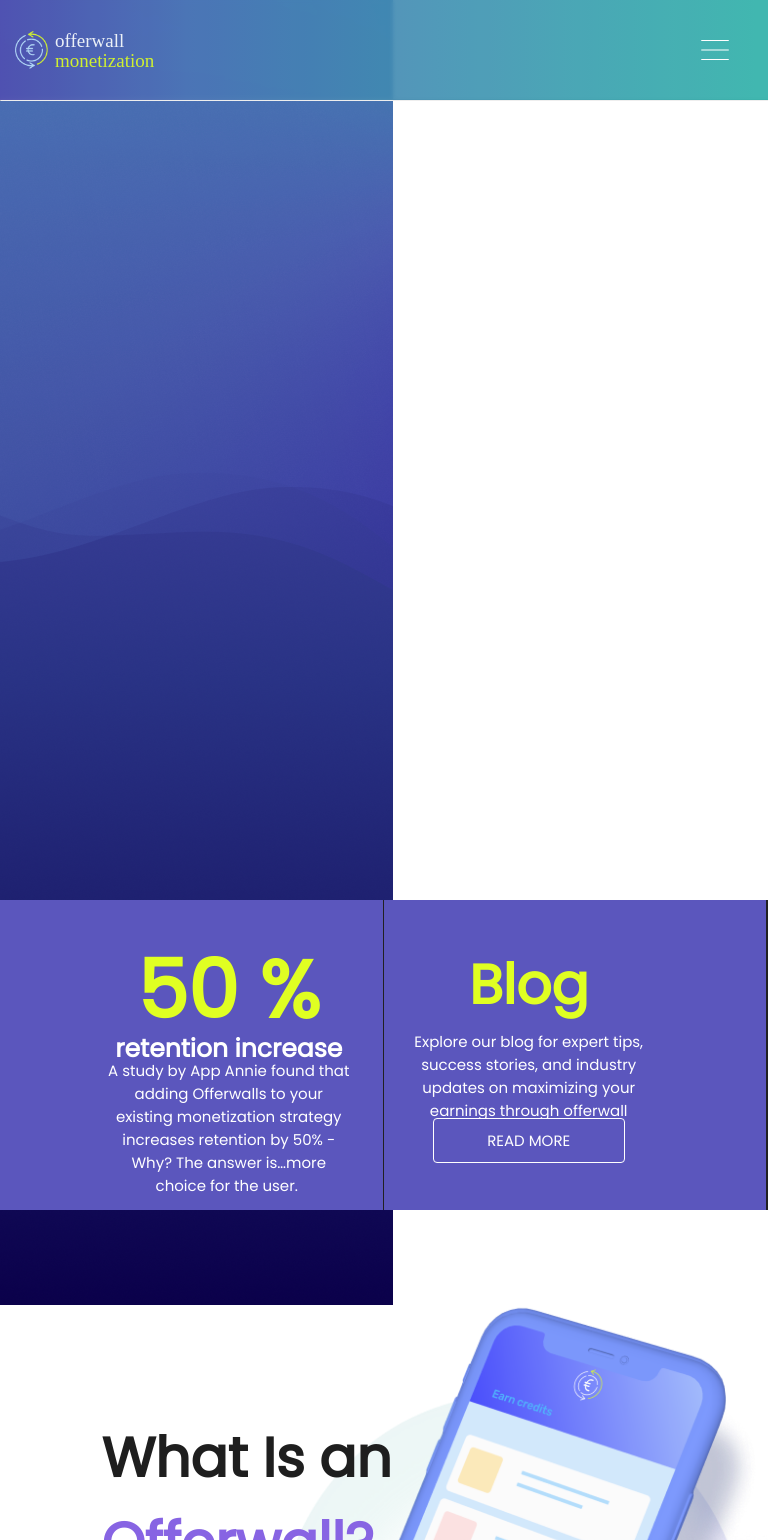
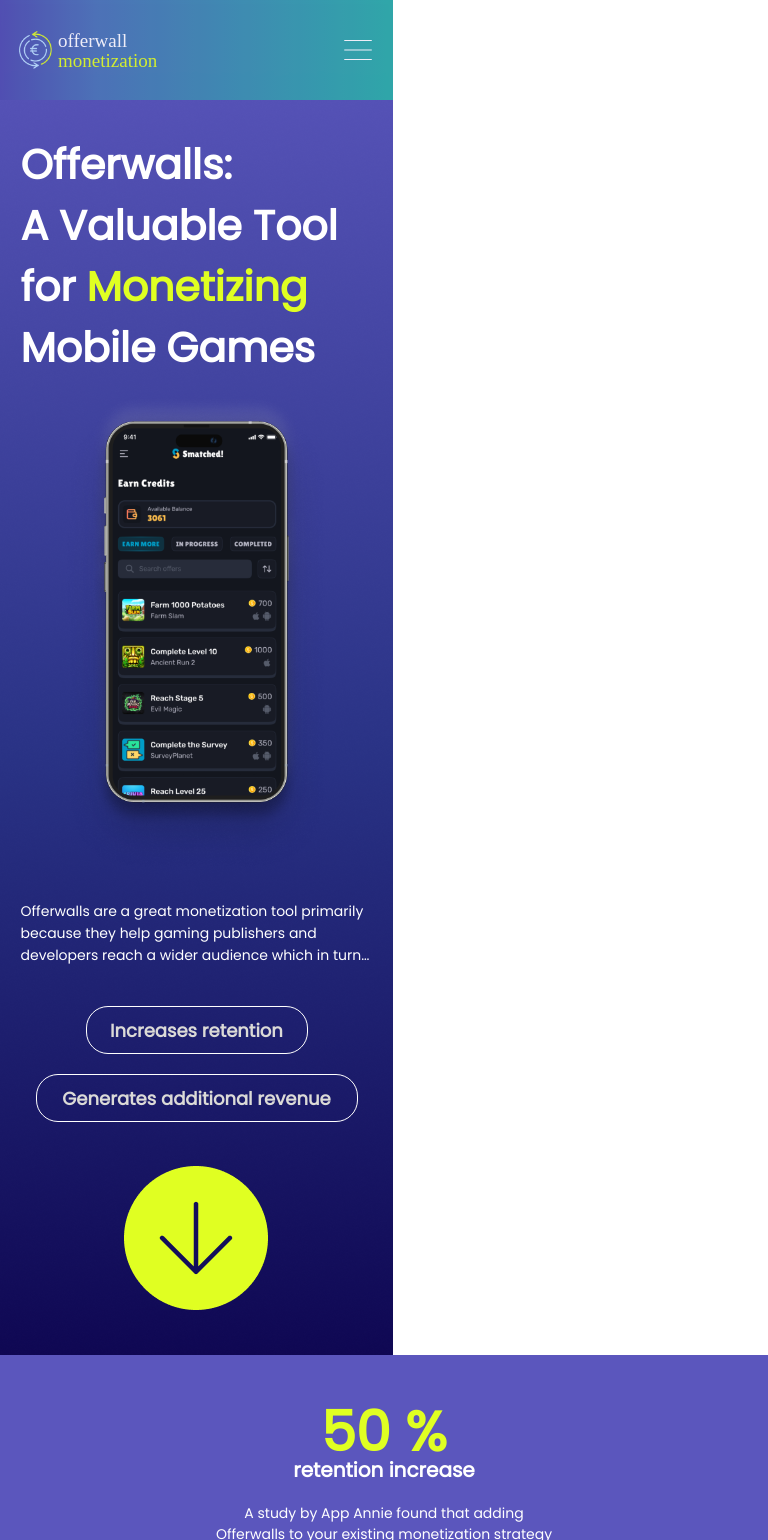
Before and after one commit to davijaca/offerwallmonetization, a React (Create React App) app: page / in a window 768 px wide. Shown: the top 1540 px of the page. Built offline with nearby package versions, Linux system fonts and the light colour scheme.

Commit message:
header and hero header

```diff
--- a/src/components/Header/Header.module.css
+++ b/src/components/Header/Header.module.css
@@ -176,7 +176,32 @@
 
 
 /*MOBILE RESPONSIVENESS*/
-@media only screen and (max-width: 1130px) {
+@media only screen and (max-width: 1130px) and (min-width: 393px){
+
+
+    .mainBox {
+        background: linear-gradient(
+                90deg,
+                rgba(81, 79, 177, 1) 0%,
+                rgba(76, 117, 183, 1) 24.304988980293274%,
+                rgba(53, 159, 173, 1) 77.56538987159729%,
+                rgba(44, 175, 168, 1) 98.4375%
+        );
+        opacity: 0.8999999761581421;
+        width: 393px;
+        height: 100px;
+        position: fixed;
+        left: 0px;
+        top: 0px;
+        backdrop-filter: blur(2px);
+        z-index: 20;
+    }
+
+    .headerBox {
+        height: 100px;
+        width: 393px;
+        display: flex;
+    }
 
     .right{
         display: flex;
@@ -191,7 +216,7 @@
         height:38.4px;
         display: flex;
         position: absolute;
-        left: 15px;
+        left: 19px;
     }
 
     .headerTitle {
@@ -199,7 +224,7 @@
         height: 42.667px;
         flex-shrink: 0;
         position: absolute;
-        left: 55px;
+        left: 58px;
         top: 20px;
     }
 
@@ -225,14 +250,7 @@
     }
 
     .topMenu {
-        display: flex;
-        flex-direction: row;
-        gap: 81px;
-        align-items: center;
-        justify-content: center;
-        position: absolute;
-        left: 490px;
-        top: 42px;
+        display: none;
     }
 
     .topMenuItem {
--- a/src/pages/Home/Home.jsx
+++ b/src/pages/Home/Home.jsx
@@ -55,8 +55,47 @@
                   </div>
 
                   {/*Mobile Responsiveness*/}
-                  <div className ={ styles.mobileTopFirstBg} style={{ backgroundImage: "url(/images/home_Mobile_background.png)", backgroundColor: "green"}}>
+                  <div className ={ styles.mobileTopFirstBg} style={{ backgroundImage: "url(/images/home_Mobile_background.png)"}}>
 
+                      <div className={styles.mainFirst}>
+                          <div className={styles.rightMain}>
+                              <div className={styles.text}>
+                                  Offerwalls:
+                                  <br/>
+                                  A Valuable Tool
+                                  <br />
+                                  <div className={styles.forMonetize}>
+                                      <div> for </div>&nbsp;
+                                      <div className={styles.M}>Monetizing</div>
+                                  </div>
+                                  Mobile Games
+                              </div>
+
+                              <div className={styles.leftMain}>
+                                  <div className={styles.leftImgInfo}>
+                                      <img className={styles.leftImg} src="/images/iPhone_14%20_Pro.png"/>
+                                  </div>
+                              </div>
+
+                              <div className={styles.parag}>
+                                  <div className={styles.innerParag}> Offerwalls are a great monetization
+                                      tool primarily because they help gaming
+                                      publishers and developers reach a wider
+                                      audience which in turn…
+                                  </div>
+                              </div>
+                              <div className={styles.buttonText}>
+                                  <div className={styles.buttonText1}>Increases retention</div>
+                                  <div className={styles.buttonText2}>Generates additional revenue</div>
+                              </div>
+                              <div className={styles.downClickImg}>
+                                  <img src="/images/downClick.png" alt=''
+                                      // onClick={handleClick}
+                                  />
+                              </div>
+                          </div>
+
+                      </div>
                   </div>
               </div>
 
--- a/src/pages/Home/Home.module.css
+++ b/src/pages/Home/Home.module.css
@@ -149,8 +149,8 @@
 }
 
 .downClickImg > img {
-    width: 134px;
-    height: 134px;
+    width: 144px;
+    height: 144px;
 }
 
 /*.scrollDivider {*/
@@ -190,7 +190,6 @@
 .belowFirst {
     width: 100%;
     height: 310px;
-    background: #e7caa2;
     display: flex;
 }
 
@@ -1454,18 +1453,319 @@
 
 
 
-@media only screen and (max-width: 1130px) {
+/*MOBILE RESPONSIVENESS*/
+@media only screen and (max-width: 1130px) and (min-width: 393px){
+
+
+    .homeContainer {
+        background: #ffffff;
+        width: 100vw;
+        height: 10985px;
+        position: relative;
+        overflow: hidden;
+        margin: auto;
+    }
+
+    .firstHomeContainer {
+        width: 100%;
+        height: 1501px;
+        position: relative;
+    }
+
+    .hrLine {
+        display: none;
+    }
 
     .topFirstBg{
         display: none;
     }
 
     .mobileTopFirstBg {
-        display: block;
-        height: 1305px;
+        display: flex;
+        height: 1500px;
         width: 393px;
         background-repeat: no-repeat ;
+        justify-content: center;
     }
+
+
+    .mainFirst {
+        display: flex;
+        width: 352px;;
+        height: 1305px;
+        flex-direction: column;
+        align-items: center;
+        padding-top: 160px;
+
+    }
+
+    .rightMain {
+        width: 352px;
+        height: 1150px;
+        display: flex;
+        flex-direction: column;
+        justify-content: flex-end;
+    }
+
+    .text {
+        color: var(--White, #FFF);
+        font-family: Poppins;
+        font-size: 41px;
+        font-style: normal;
+        font-weight: 700;
+        line-height: normal;
+    }
+
+    .M {
+        color: var(--White, #E0FF22);
+        font-family: Poppins;
+        font-size: 41px;
+        font-style: normal;
+        font-weight: 700;
+        line-height: normal;
+    }
+
+    .forMonetize {
+        display: flex;
+    }
+
+    .parag {
+        width: 100%;
+        height: 90px;
+    }
+
+    .innerParag {
+        width: 352px;
+        height: 95px;
+        color: var(--White, #FFF);
+        font-family: Poppins;
+        font-size: 14px;
+        font-style: normal;
+        font-weight: 400;
+        line-height: 22px; /* 157.143% */
+    }
+
+    .buttonText {
+        width: 352px;
+        height: 100px;
+        display: inline-flex;
+        flex-direction: column;
+        align-items: center;
+        padding-top: 45px;
+        gap: 20px;
+    }
+
+    .buttonText1, .buttonText2{
+        width: 220px;
+        height: 46px;
+        flex-shrink: 0;
+        border-radius: 22px;
+        border: 1px solid #FFF;
+        color: var(--Modal-grey-1, #DBDAD7);
+        font-family: Poppins;
+        font-size: 18px;
+        font-style: normal;
+        font-weight: 600;
+        line-height: normal;
+        display: flex;
+    }
+
+    .buttonText2 {
+        width: 320px;
+    }
+
+    .downClickImg {
+        width: 99.5%;
+        height: 250px;
+        display: flex;
+        justify-content: center;
+        align-items: center;
+        padding-top: 60px;
+    }
+
+    .downClickImg > img {
+        width: 144px;
+        height: 144px;
+    }
+
+
+    /*.scrollDivider {*/
+    /*    position: absolute;*/
+    /*}*/
+
+    .leftMain {
+        width: 100%;
+        height: 500px;
+        display: flex;
+        align-items: center;
+        justify-content: center;
+
+    }
+
+    .leftImgInfo {
+        display: flex;
+        width: 358px;
+        height: 450.732px;
+        padding: 1.493px 89.345px 12.066px 89.345px;
+        flex-direction: column;
+        align-items: center;
+        justify-content: center;
+        flex-shrink: 0;
+        padding-top: 30px;
+
+    }
+
+    .leftImg {
+        width: 270.309px;
+        height: 480.174px;
+        flex-shrink: 0;
+    }
+
+
+    .belowFirst {
+        width: 100%;
+        height: 600px;
+        display: flex;
+        flex-direction: column;
+        padding-top: 455px;
+    }
+
+    .innerBelowFirst1 {
+        width: 100%;
+        height: 270px;
+        display: flex;
+        align-items:  center;
+        justify-content: center;
+        border-bottom: 1px solid #212121;
+    }
+
+    .innerBelowBox1 {
+        width: 352px;
+        height: 270px;
+        display: flex;
+        flex-direction: column;
+        align-items: center;
+
+    }
+
+    .percentage, .blog {
+        color: #E0FF22;
+        text-align: center;
+        font-family: Poppins;
+        font-size: 55px;
+        font-style: normal;
+        font-weight: 600;
+        line-height: normal;
+        padding-top: 35px;
+        height: 65px;
+
+    }
+
+    .retention {
+        color: var(--White, #FFF);
+        font-family: Poppins;
+        font-size: 20px;
+        font-style: normal;
+        font-weight: 600;
+        line-height: normal;
+    }
+
+    .study, .explore {
+        width: 352px;
+        color: var(--White, #FFF);
+        text-align: center;
+        font-family: Poppins;
+        font-size: 14px;
+        font-style: normal;
+        font-weight: 400;
+        line-height: normal;
+    }
+
+    .innerBelowFirst2 {
+        width: 100%;
+        height: 270px;
+        display: flex;
+        align-items:  center;
+        justify-content: center;
+
+    }
+
+    .innerBelowBox2 {
+        width: 352px;
+        height: 270px;
+        display: flex;
+        flex-direction: column;
+        align-items: center;
+    }
+
+
+    .blog {
+        color: #E0FF22;
+        text-align: center;
+        font-family: Poppins;
+        font-size: 50px;
+        font-style: normal;
+        font-weight: 600;
+        line-height: normal;
+
+    }
+
+    .explore {
+        width: 352px;
+        color: var(--White, #FFF);
+        text-align: center;
+        font-family: Poppins;
+        font-size: 15px;
+        font-style: normal;
+        font-weight: 400;
+        line-height: normal;
+        padding-top: 10px;
+    }
+
+    .readMore {
+        height: 60px;
+        width: 68%;
+        display: flex;
+        justify-content: center;
+        align-items: center;
+        padding-top: 3px;
+    }
+
+    button {
+        width: 192px;
+        height: 45px;
+        color: var(--White, #FFF);
+        text-align: center;
+        background: #5B56BD;
+        font-family: Poppins;
+        font-size: 15px;
+        font-style: normal;
+        font-weight: 500;
+        line-height: normal;
+        text-transform: uppercase;
+        border-radius: 4px;
+        border: 1px solid var(--White, #FFF);
+        text-align: center;
+    }
+
+    button:hover {
+        background: #E0FF22;
+        color: #130E5B;
+        border: none;
+    }
+
+
+    .secondHomeContainerBox2 {
+        height: 1200px;
+        display: flex;
+        align-items: center;
+        width: 60%;
+        position: absolute;
+        right: 13px;
+        z-index: 1;
+    }
+
+
 
 
 }
```
Also changed, not shown: public/images/home_Mobile_background.png.
